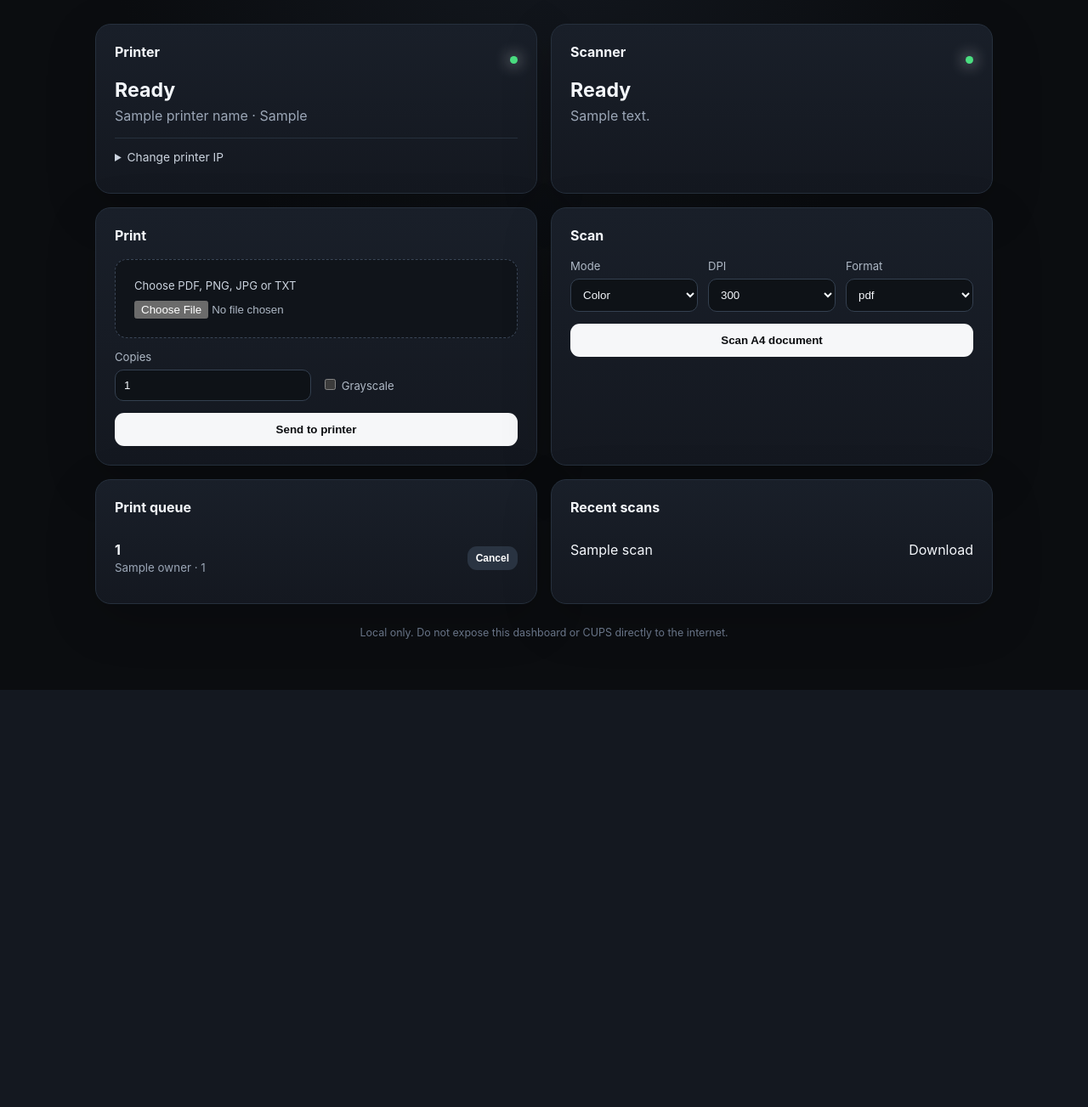
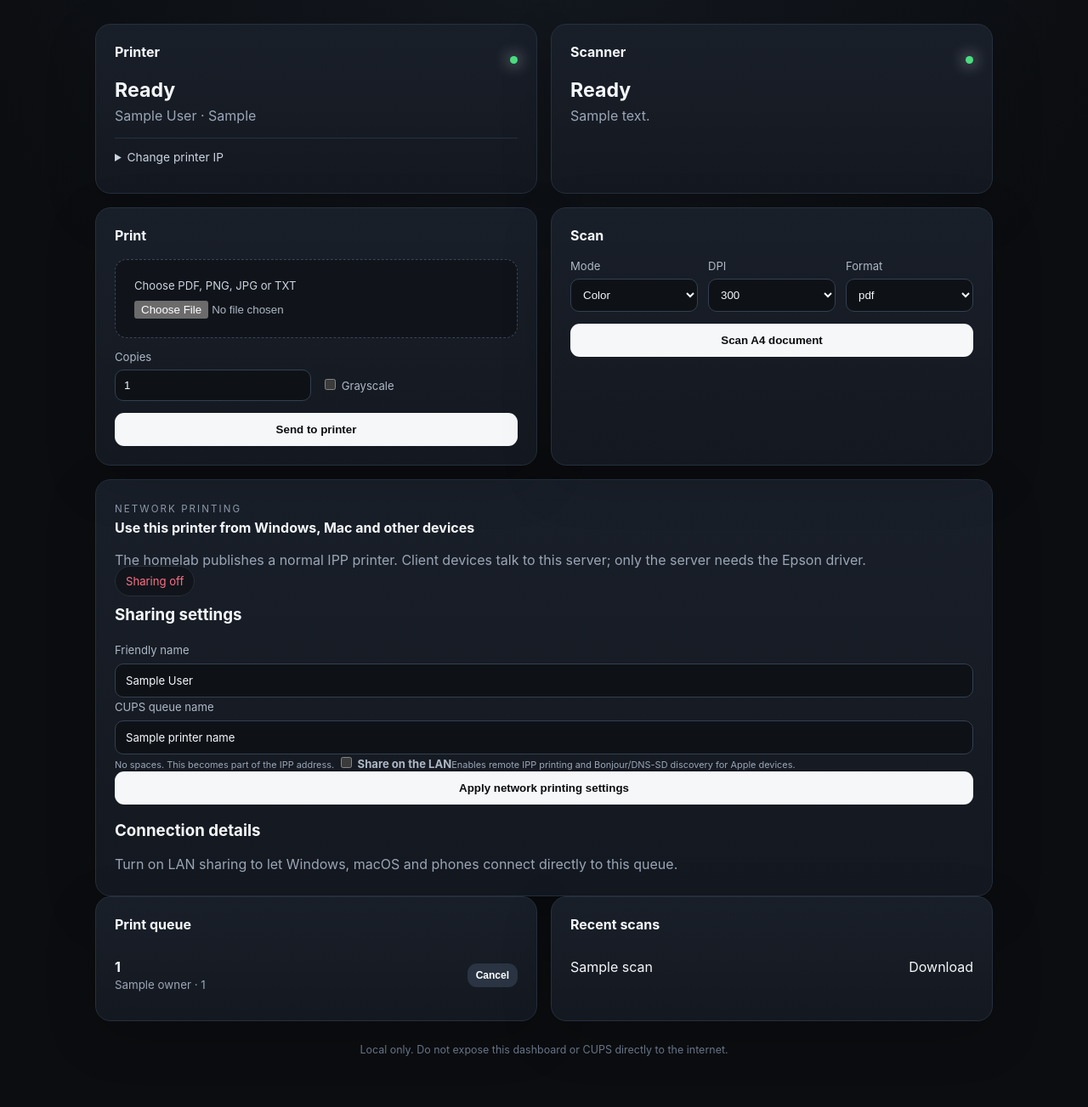
Before and after one commit to 0libote/Epson-Printer-HA, a Flask app: template app/templates/index.html in a window 1280 px wide. Shown: the part 171-1474 px from the top of the page at 85% size. Before the commit the page ends 983 px from the top, so only its background shows below. Run offline with Flask 3, Linux system fonts and the light colour scheme; the template is opened without the code that fills it: most values are stand-ins (such as "Sample title", 1, 10 or a date in 2020); parts of the project's set-up code (start-up, migrations or seed data) failed here and were passed over.

Commit message:
feat: add Windows and macOS client setup panel

```diff
--- a/app/templates/index.html
+++ b/app/templates/index.html
@@ -40,7 +40,7 @@
     <article class="card">
       <div class="card-head"><h2>Printer</h2><span class="dot {{ 'ok' if printer.ok else 'bad' }}"></span></div>
       <p class="big">{{ printer.state|replace('_',' ')|title }}</p>
-      <p class="muted">{{ printer_name }} · {{ printer_ip }}</p>
+      <p class="muted">{{ display_name }} · {{ printer_ip }}</p>
       {% if not printer_ip_locked %}
       <details>
         <summary>Change printer IP</summary>
@@ -94,6 +94,84 @@
     </article>
   </section>
 
+  <section class="card client-card">
+    <div class="client-title">
+      <div>
+        <p class="eyebrow">NETWORK PRINTING</p>
+        <h2>Use this printer from Windows, Mac and other devices</h2>
+        <p class="muted">The homelab publishes a normal IPP printer. Client devices talk to this server; only the server needs the Epson driver.</p>
+      </div>
+      <span class="status-pill {{ 'ok' if share_printer else 'bad' }}">{{ 'Shared on LAN' if share_printer else 'Sharing off' }}</span>
+    </div>
+
+    <div class="client-grid">
+      <div>
+        <h3>Sharing settings</h3>
+        <form method="post" action="/client-settings" class="client-settings-form">
+          <label>Friendly name
+            <input class="text-input" type="text" name="display_name" value="{{ display_name }}" maxlength="80" required>
+          </label>
+          <label>CUPS queue name
+            <input class="text-input" type="text" name="printer_name" value="{{ printer_name }}" pattern="[A-Za-z0-9._-]+" maxlength="127" required>
+            <small>No spaces. This becomes part of the IPP address.</small>
+          </label>
+          <label class="toggle-row">
+            <input type="checkbox" name="share_printer" {% if share_printer %}checked{% endif %}>
+            <span><strong>Share on the LAN</strong><small>Enables remote IPP printing and Bonjour/DNS-SD discovery for Apple devices.</small></span>
+          </label>
+          <button type="submit">Apply network printing settings</button>
+        </form>
+      </div>
+
+      <div>
+        <h3>Connection details</h3>
+        {% if share_printer %}
+        <p class="muted">Automatic discovery is the easiest route. If a device does not find it, use the manual details below.</p>
+        <div class="connection-item">
+          <span>IPP address</span>
+          <code class="codebox">{{ client_setup.ipp_uri }}</code>
+        </div>
+        <div class="connection-item">
+          <span>Windows-compatible URL</span>
+          <code class="codebox">{{ client_setup.http_uri }}</code>
+        </div>
+        <div class="connection-item">
+          <span>Server / queue</span>
+          <code class="codebox">{{ client_setup.host }} · /{{ client_setup.queue_path }}</code>
+        </div>
+        {% else %}
+        <p class="muted">Turn on LAN sharing to let Windows, macOS and phones connect directly to this queue.</p>
+        {% endif %}
+      </div>
+    </div>
+
+    {% if share_printer %}
+    <div class="platform-grid">
+      <div class="platform-box">
+        <h3>Windows 11</h3>
+        <ol>
+          <li>Settings → Bluetooth &amp; devices → Printers &amp; scanners.</li>
+          <li>Try <strong>Add device</strong> first.</li>
+          <li>If it is not found, choose the manual add option and enter <code>{{ client_setup.http_uri }}</code>.</li>
+          <li>Use the Microsoft IPP class driver when Windows offers it.</li>
+        </ol>
+      </div>
+      <div class="platform-box">
+        <h3>macOS</h3>
+        <ol>
+          <li>System Settings → Printers &amp; Scanners → Add Printer.</li>
+          <li>Look for <strong>{{ display_name }}</strong> in the default/Bonjour list.</li>
+          <li>If needed, use the IP tab with protocol <strong>IPP</strong>, address <code>{{ client_setup.host }}</code> and queue <code>/{{ client_setup.queue_path }}</code>.</li>
+        </ol>
+      </div>
+      <div class="platform-box">
+        <h3>iPhone / iPad / Linux</h3>
+        <p class="muted">Apple devices can use Bonjour/IPP discovery when the queue is advertised. Linux desktops can add the IPP URI directly. If a device cannot discover the printer, use the IPP address above.</p>
+      </div>
+    </div>
+    {% endif %}
+  </section>
+
   <section class="grid lower-grid">
     <article class="card">
       <h2>Print queue</h2>
```
